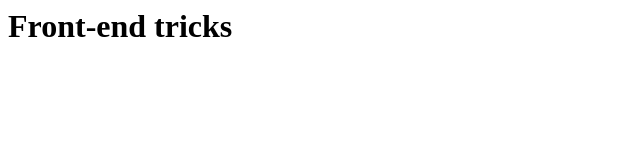
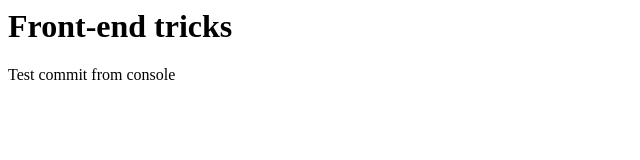
Before and after one commit to mironovpkiev/FED-1, a plain HTML site: page index.html in a window 1280 px wide. Shown: the whole page, without its empty margins (0-640 px from the left). Drawn offline with Linux system fonts and the light colour scheme.

Commit message:
Test commit from console

```diff
--- a/index.html
+++ b/index.html
@@ -3,6 +3,6 @@
 	<title>Front-end tricks New commit</title>
 </head>
 <body>
-	<h1>Front-end tricks</h1>
+	<h1>Front-end tricks</h1><p>Test commit from console</p>
 </body>
 </html>
```
